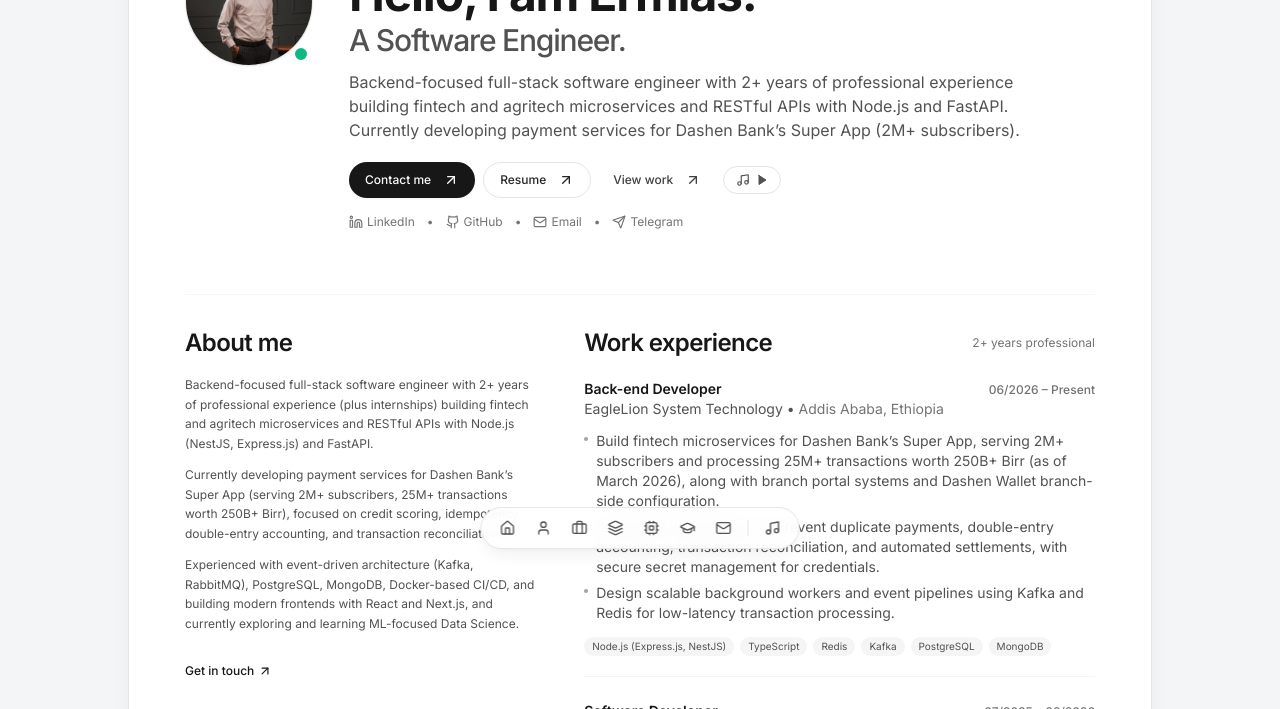
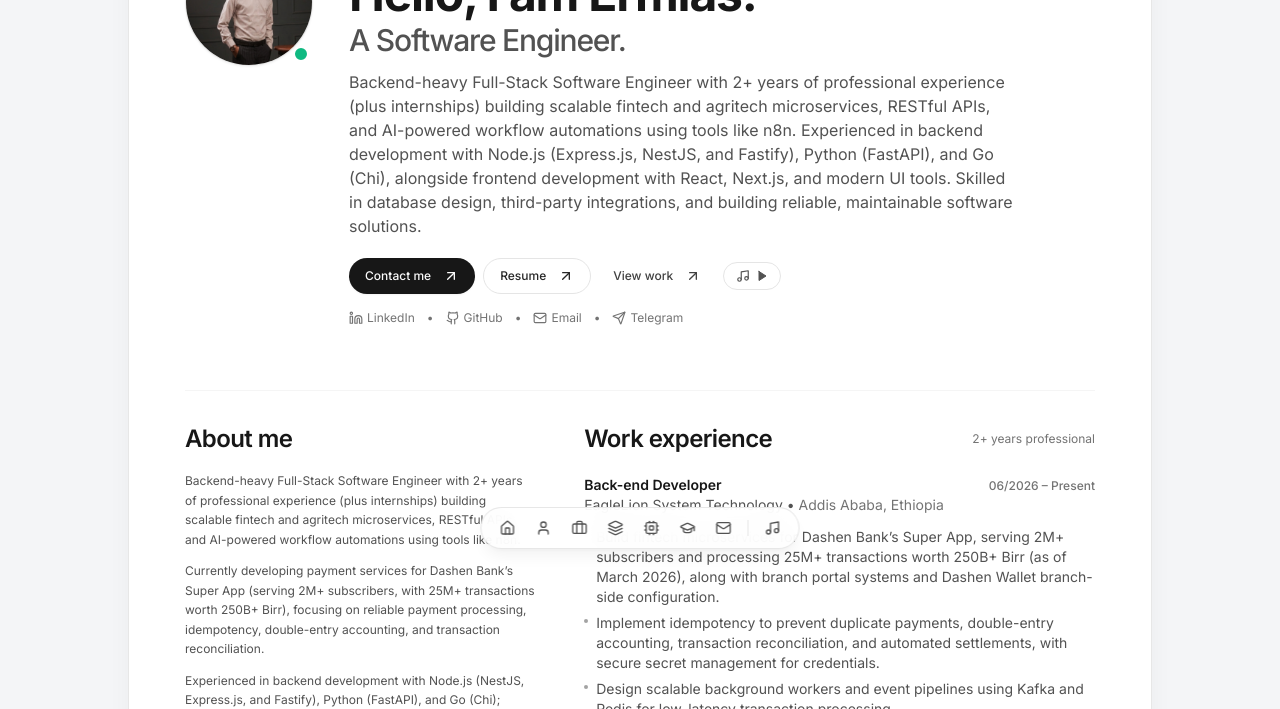
Before and after one commit to Ermi-Tekk21/ermias-portfolio, a Next.js app: page / in a window 1280 px wide. Shown: the part 231-940 px from the top of the page. Built offline with nearby package versions, Linux system fonts and the light colour scheme; no server answers.

Commit message:
refactor(Portfolio): improve code readability and enhance profile description

```diff
--- a/app/page.tsx
+++ b/app/page.tsx
@@ -49,7 +49,7 @@ export default function Portfolio() {
         audioRef.current.pause()
         audioRef.current.currentTime = 0
       } else {
-        audioRef.current.play().catch(() => {})
+        audioRef.current.play().catch(() => { })
       }
       setIsPlaying(!isPlaying)
     }
@@ -424,9 +424,7 @@ export default function Portfolio() {
               </h1>
 
               <p className="text-xs xs:text-sm sm:text-base text-neutral-600 dark:text-neutral-400 leading-relaxed max-w-2xl mx-auto sm:mx-0">
-                Backend-focused full-stack software engineer with 2+ years of professional experience building fintech and agritech microservices and RESTful APIs with Node.js and FastAPI. Currently developing payment services for Dashen Bank’s Super App (2M+ subscribers).
-              </p>
-
+                Backend-heavy Full-Stack Software Engineer with 2+ years of professional experience (plus internships) building scalable fintech and agritech microservices, RESTful APIs, and AI-powered workflow automations using tools like n8n. Experienced in backend development with Node.js (Express.js, NestJS, and Fastify), Python (FastAPI), and Go (Chi), alongside frontend development with React, Next.js, and modern UI tools. Skilled in database design, third-party integrations, and building reliable, maintainable software solutions.</p>
               {/* Action Buttons — Touch-Friendly & Clean */}
               <div className="flex flex-wrap justify-center sm:justify-start items-center gap-2 xs:gap-3 pt-2">
                 <Button asChild size="default" className="rounded-full text-xs xs:text-sm h-9 xs:h-10 px-4 xs:px-5">
@@ -526,13 +524,23 @@ export default function Portfolio() {
 
             <div className="space-y-3 text-xs xs:text-sm text-neutral-600 dark:text-neutral-400 leading-relaxed">
               <p>
-                Backend-focused full-stack software engineer with 2+ years of professional experience (plus internships) building fintech and agritech microservices and RESTful APIs with Node.js (NestJS, Express.js) and FastAPI.
+                Backend-heavy Full-Stack Software Engineer with 2+ years of
+                professional experience (plus internships) building scalable fintech
+                and agritech microservices, RESTful APIs, and AI-powered workflow
+                automations using tools like n8n.
               </p>
               <p>
-                Currently developing payment services for Dashen Bank’s Super App (serving 2M+ subscribers, 25M+ transactions worth 250B+ Birr), focused on credit scoring, idempotency, double-entry accounting, and transaction reconciliation.
+                Currently developing payment services for Dashen Bank’s Super App
+                (serving 2M+ subscribers, with 25M+ transactions worth 250B+ Birr),
+                focusing on reliable payment processing, idempotency, double-entry
+                accounting, and transaction reconciliation.
               </p>
               <p>
-                Experienced with event-driven architecture (Kafka, RabbitMQ), PostgreSQL, MongoDB, Docker-based CI/CD, and building modern frontends with React and Next.js, and currently exploring and learning ML-focused Data Science.
+                Experienced in backend development with Node.js (NestJS, Express.js,
+                and Fastify), Python (FastAPI), and Go (Chi); event-driven architecture
+                with Kafka and RabbitMQ; PostgreSQL, MongoDB, and Docker-based CI/CD.
+                Also skilled in frontend development with React, Next.js, and modern
+                UI tools, with a growing interest in machine learning and data science.
               </p>
             </div>
 
@@ -620,8 +628,7 @@ export default function Portfolio() {
                   <button
                     key={cat}
                     onClick={() => setActiveCategory(cat)}
-                    className={`text-xs px-3 py-1.5 rounded-full font-medium whitespace-nowrap transition-all ${
-                      activeCategory === cat
+                    className={`text-xs px-3 py-1.5 rounded-full font-medium whitespace-nowrap transition-all ${activeCategory === cat
                       ? "bg-white dark:bg-neutral-900 text-neutral-900 dark:text-neutral-100 shadow-xs"
                       : "text-neutral-600 dark:text-neutral-400 hover:text-neutral-900 dark:hover:text-neutral-100"
                       }`}
@@ -992,8 +999,7 @@ export default function Portfolio() {
         {/* Music Player Button in Dock */}
         <button
           onClick={toggleMusic}
-          className={`p-1.5 xs:p-2 rounded-full transition-colors shrink-0 ${
-            isPlaying
+          className={`p-1.5 xs:p-2 rounded-full transition-colors shrink-0 ${isPlaying
             ? "text-neutral-950 dark:text-white bg-neutral-100 dark:bg-neutral-800"
             : "text-neutral-600 dark:text-neutral-400 hover:text-neutral-950 dark:hover:text-white hover:bg-neutral-100 dark:hover:bg-neutral-800"
             }`}
```
Lines whose indentation alone changed are shown as unchanged.
